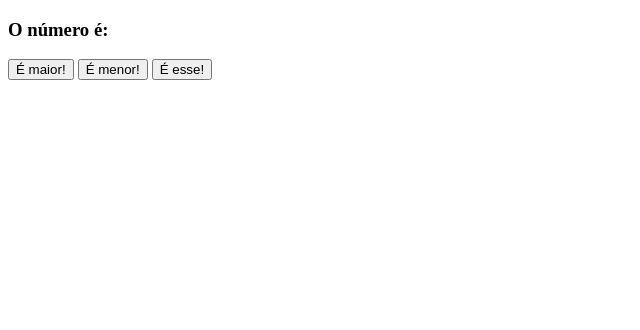
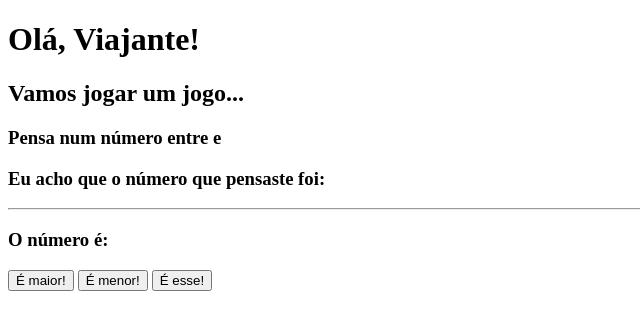
Before and after one commit to ssomb4/intro-java, a plain HTML site: page index.html in a window 1280 px wide. Shown: the whole page, without its empty margins (0-640 px from the left). Drawn offline with Linux system fonts and the light colour scheme.

Commit message:
Página Inicial

```diff
--- a/index.html
+++ b/index.html
@@ -7,11 +7,19 @@
 
 </head>
 <body>
-
+    <h1>Olá, Viajante!</h1>
+    <h2>Vamos jogar um jogo...</h2>
+    <h3>Pensa num número entre <span id="minNum"></span> e <span
+    id="maxNum"></span></h3>
+    <h3>Eu acho que o número que pensaste foi: <span id="numero">
+    </span></h3>
+    <hr>
     <h3>O número é: </h3>
     <button on click="maior()">É maior!</button>
     <button on click="menor()">É menor!</button>
     <button on click="acertou()">É esse!</button>
+    </hr>
+    <h1 id="genio"></h1>
 
 
     <script>
@@ -25,11 +33,13 @@
         var maior = function()
         {
             //o que acontece se o jogador pressionar "É maior..."
+            minNum = (minNum + maxNum) / 2;
         }
 
         var menor = function()
         {
             //o que acontece se o jogador pressionar "É menor..."
+            maxNum = (minNum + maxNum) / 2;
         }
 
         var aceertou = function()
```
